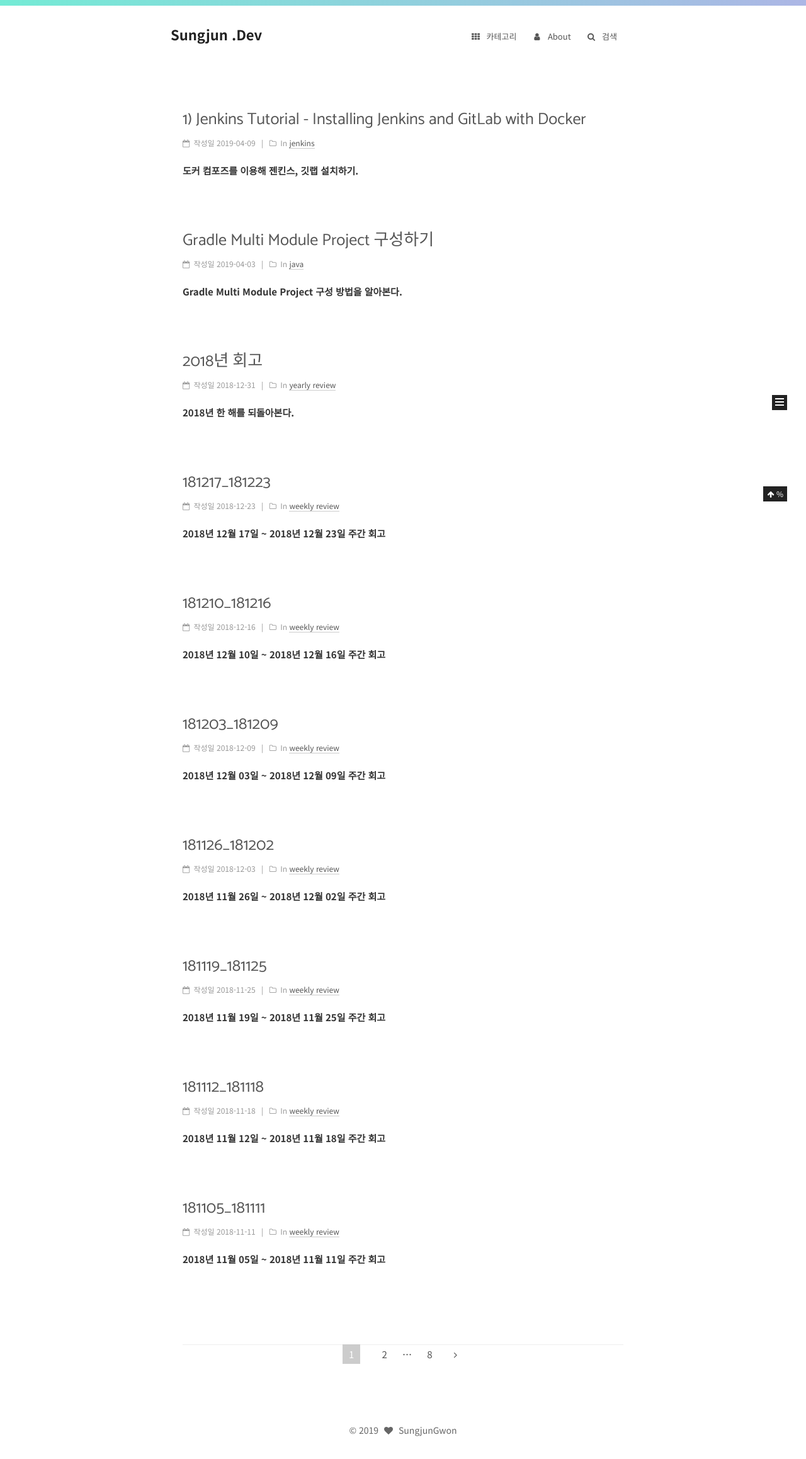
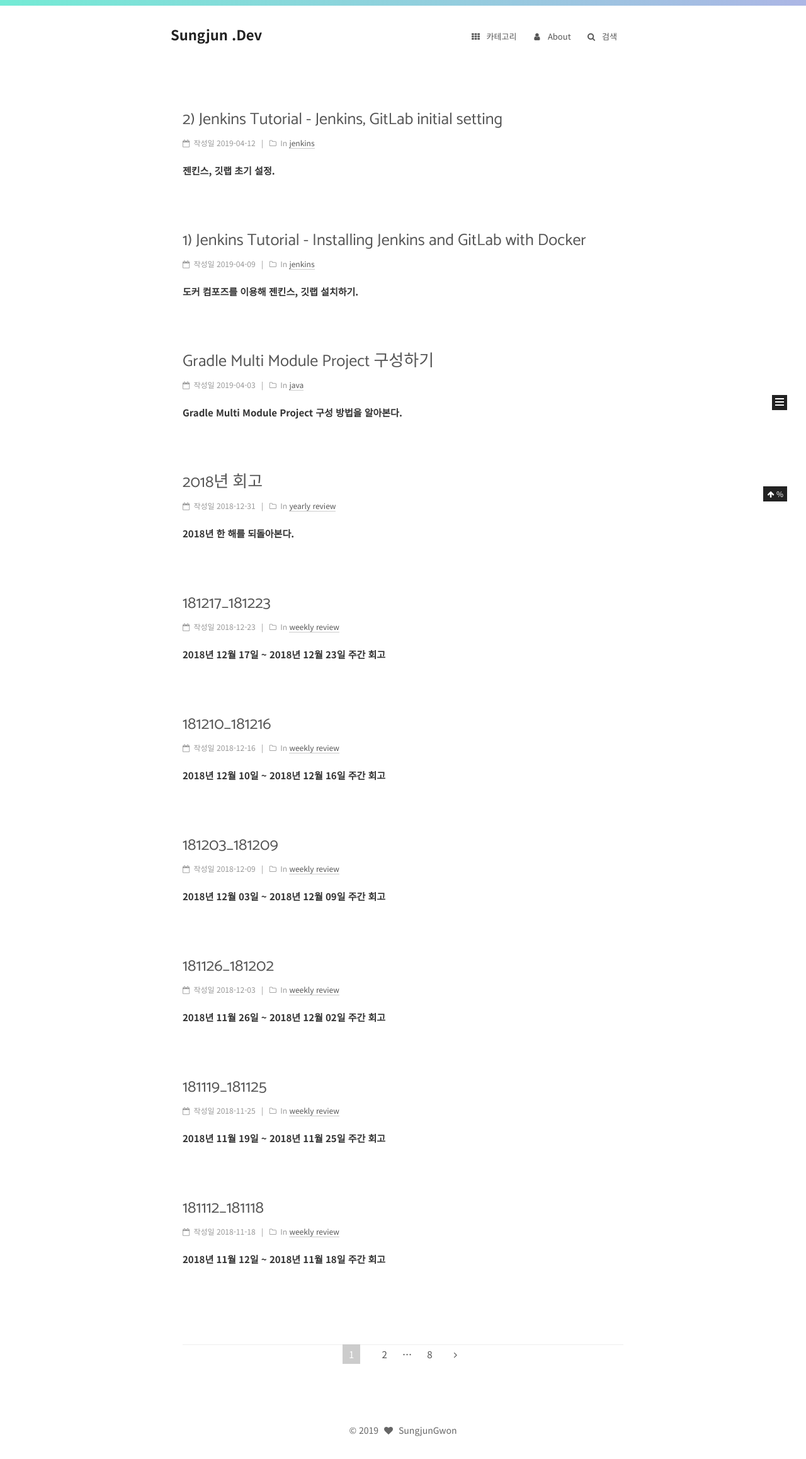
Before and after one commit to gwonsungjun/gwonsungjun.github.io, a Jekyll site: the page built from index.html, in a window 1280 px wide, cut to the strip 204-2520 px from the top of the page. Shown: the whole strip at 63% size. Built offline with Jekyll 4.4.1, drawn with Linux system fonts in a browser that asks for light colours; the list of posts is cut into pages by our own code; some of the changed lines change nothing that is shown.

Commit message:
Add jenkins tutorial 2

````diff
--- a/_posts/2019-04-09-jenkins_tutorial_1.md
+++ b/_posts/2019-04-09-jenkins_tutorial_1.md
@@ -29,7 +29,7 @@ Git Hosting service는 깃헙이 아닌 깃랩을 직접 설치해서 사용할
 ## Contents
 
 1. [Installing Jenkins and GitLab with Docker](https://gwonsungjun.github.io/articles/2019-04/jenkins_tutorial_1)
-2. Jenkins initial setting
+2. [Jenkins initial setting](https://gwonsungjun.github.io/articles/2019-04/jenkins_tutorial_2)
 3. Create AWS EC2 Instance
 4. Registering Jenkins items using web ui
 5. Registering Jenkins items using pipeline
--- /dev/null
+++ b/_posts/2019-04-12-jenkins_tutorial_2.md
@@ -0,0 +1,160 @@
+---
+title: '2) Jenkins Tutorial - Jenkins, GitLab initial setting'
+layout: post
+tags : jenkins, docker, gitlab
+category: jenkins
+subtitle: 젠킨스, 깃랩 초기 설정
+author : sungjun
+---
+
+**젠킨스, 깃랩 초기 설정.**
+
+---
+
+지난 [1편](https://gwonsungjun.github.io/articles/2019-04/jenkins_tutorial_1)에서 젠킨스와 깃랩을 설치해보았습니다.
+이번 시간에는 젠킨스와 깃랩의 기본 설정 작업을 진행해보도록 하겠습니다.
+
+## Contents
+
+1. [Installing Jenkins and GitLab with Docker](https://gwonsungjun.github.io/articles/2019-04/jenkins_tutorial_1)
+2. [Jenkins, GitLab initial setting](https://gwonsungjun.github.io/articles/2019-04/jenkins_tutorial_2)
+3. Create AWS EC2 Instance
+4. Registering Jenkins items using web ui
+5. Registering Jenkins items using pipeline
+
+## 2. Jenkins, GitLab initial setting
+
+### 2-1. Jenkins 로그인
+
+젠킨스를 설치 후 처음 접속하게 되면 지난 1편 마지막에 보인 이미지처럼 Unlock Jnekins 화면이 보입니다.
+따라서, lock 해제를 위해 젠킨스 컨테이너 안의 bash 셸로 연결하고 아래 cat 명령을 통해 Administrator password를 확인합니다.
+
+```shell
+docker exec -it jenkins /bin/bash
+$ cat /var/jenkins_home/secrets/initialAdminPassword
+6a85c6fa37644529a7426863a701784d
+```
+
+- 출력되는 password를 jnekins password 입력창에 copy & paste 합니다.
+
+이다음 절차는 이전에 제가 작성한 [Ubuntu 16.04 Jenkins 설치](https://gwonsungjun.github.io/articles/2018-04/jenkinsInstall) 글을 참조하여 플러그인 설치 및 계정 생성을 통해 로그인하도록 합니다.
+
+### 2-2. Jenkins 플러그인 설치
+
+Jenkins 첫 메인 화면에서 Jenkin 관리 > 플러그인 관리로 이동합니다.
+설치 가능 탭을 선택하고 `gitlab`을 검색한 뒤 아래 그림과 같이 `GitLab`을 선택합니다.
+
+![jenkins_plugin_gitlab](/assets/images/usingimages/jenkins_tutorial/jenkins_plugin_gitlab.png)
+
+다음 `slack`을 검색해서 `Slack Notification`을 선택한 뒤 "지금 다운로드하고 재시작 후 설치하기"를 클릭합니다.
+- 차후에 젠킨스 빌드 결과를 slack으로 전송할 것이기 때문에 미리 설치합니다.
+
+![jenkins_plugin_slack](/assets/images/usingimages/jenkins_tutorial/jenkins_plugin_slack.png)
+
+마지막으로 `설치가 끝나고 실행 중인 작업이 없으면 Jenkins 재시작`을 체크한 뒤 설치가 완료되면 jenkins가 재시작되도록 합니다.
+
+![jenkins_plugin_installing](/assets/images/usingimages/jenkins_tutorial/jenkins_plugin_installing.png)
+
+젠킨스에 재접속한 뒤 플러그인 관리의 설치된 플러그인 목록을 보면 GitLab와 Slack Notification 플러그인이 설치되어 있을 것입니다.
+
+### 2-3. Jenkins Jenkins CI Apps 설치
+
+slack worksapce는 테스트로 생성해준 뒤 채널 목록부분 아래 Apps 옆에 +를 클릭합니다.
+jenkins를 검색하고 Install를 눌려주면 Jenkins CI 설치를 위한 브라우저 창이 열립니다.
+
+![slack_jenkins_install_1](/assets/images/usingimages/jenkins_tutorial/slack_jenkins_install_1.png)
+
+![slack_jenkins_install_2](/assets/images/usingimages/jenkins_tutorial/slack_jenkins_install_2.png)
+
+Jenkins 빌드 결과 받을 채널을 생성해준 뒤 선택하고 "Add Jenkins CI integration" 버튼을 클릭합니다.
+
+![slack_jenkins_install_3](/assets/images/usingimages/jenkins_tutorial/slack_jenkins_install_3.png)
+
+마지막으로 "Setup Instr/uctions" 페이지를 확인할 수 있는데 잠시 켜둔 채 다시 젠킨스로 이동합니다.
+
+### 2-4. Jenkins Slack 연동
+
+Jenkins 관리 > 시스템 설정 > 맨 아래 `Global Slack Notifier Settings`으로 이동합니다.
+Integration Token Credential ID 옆에 `Add` 버튼을 클릭해서 2-3 마지막에 켜둔 Setup Instr/uctions 페이지의 Step 3 Integration Token을 아래와 같이 secret 부분에 입력합니다.
+
+![jenkins_slack_integration_1](/assets/images/usingimages/jenkins_tutorial/jenkins_slack_integration_1.png)
+
+Step 3 Base URL을 Slack compatible app URL에 입력하고 Channel or Slack ID는 젠킨스 빌드 결과를 받기 위해 생선한 slack 채널명을 입력합니다.
+Test Connection 버튼을 클릭했을 때 success가 떨어지면 저장하도록 합니다.
+
+![jenkins_slack_integration_2](/assets/images/usingimages/jenkins_tutorial/jenkins_slack_integration_2.png)
+
+- (+) 여러개의 슬랙 채널을 사용하는 방법 : comma separated(,)를 이용해서 등록 가능합니다.
+
+### 2-5. GitLab 로그인 및 프로젝트 생성
+
+GitLab으로 접속하여 패스워드를 설정해주고 로그인합니다.
+- default ID는 root입니다.
+
+![gitlab_login](/assets/images/usingimages/jenkins_tutorial/gitlab_login.png)
+
+"Create a project"를 클릭하여 프로젝트를 새롭게 생성합니다.
+
+![gitlab_create_project](/assets/images/usingimages/jenkins_tutorial/gitlab_create_project.png)
+
+프로젝트 이름 등 정보를 입력하고 "Create project"를 클릭합니다.
+
+![gitlab_new_project](/assets/images/usingimages/jenkins_tutorial/gitlab_new_project.png)
+
+데모 프로젝트는 [GitHub Sample project](https://github.com/gwonsungjun/demo-springboot)를 내려받아서 사용하시면 됩니다.
+- 간단하게 hello world를 출력하는 spring boot로 작성된 프로젝트입니다.
+
+데모 프로젝트를 내려받고 아래 명령을 통하여 GitLab에 Push를 합니다.
+
+```shell
+cd existing_folder
+git init
+git remote add origin http://localhost/root/test.git
+git add .
+git commit -m "Initial commit"
+git push -u origin master
+```
+
+- 아래와 같이 프로젝트 소스가 정상적으로 올라오면 성공입니다.
+
+![gitlab_project](/assets/images/usingimages/jenkins_tutorial/gitlab_project.png)
+
+### 2-6. GitLab Access Token 생성
+
+Gitlab > User settings > Access Tokens로 이동합니다.
+Name, Expires at, Scopes를 선택 및 입력하고 Create personal access token 클릭하여 상단에 생성된 토큰을 복사합니다.
+
+![gitlab_accesstoken](/assets/images/usingimages/jenkins_tutorial/gitlab_accesstoken.png)
+
+### 2-7. Jenkins Credentials 등록
+
+왼쪽 메뉴에서 Credentials > System > Global credentials > Add Credentials를 클릭해서 2-6에서 복사한 GitLab API token을 등록해줍니다.
+
+![jenkins_credential](/assets/images/usingimages/jenkins_tutorial/jenkins_credential.png)
+![jenkins_credential_gitlab](/assets/images/usingimages/jenkins_tutorial/jenkins_credential_gitlab.png)
+
+- Kind : GitLab API token
+- Scope : Global
+- 방금 위에서 GitLab에서 복사한 Access Token, API token에 붙여넣기
+- ID, Description 입력 후 OK
+
+
+### 2-8. Jenkins GitLab Connection
+
+왼쪽 메뉴 Jenkins 관리 > 시스템 설정 > GitLab에서 GitLab connections를 설정합니다.
+
+![jenkins_gitlab_connect](/assets/images/usingimages/jenkins_tutorial/jenkins_gitlab_connect.png)
+
+- Connection name : 식별할 수 있는 값 입력
+- GitLab Host URL
+    - `docker inspect gitlab | grep "IPAddress"` 명령을 입력해서 나오는 IP를 입력한다.
+    - 도커 컨테이너의 private IP는 유동적으로 바뀌기 때문에 매번 바꿔줘야 하는 불편함이 있다. 따라서 로컬 테스트일 경우만 사용하고 실제 상용 서비스일 경우 gitlab의 도메인 주소를 입력해주면 된다.
+- Credentials : 위 2-7에서 생성한 Credentials를 등록
+- Test Connection > Success 확인되면 SAVE
+
+### 마무리
+
+이번 시간에는 젠킨스와 깃랩의 기본 설정을 해보았습니다.
+젠킨스와 깃랩을 처음 접하시는 분들은 조금 복잡해 보일 수도 있다고 생각합니다. 궁금한 점이 있으면 언제나 댓글에 질문을 남겨주세요.
+다음 시간에는 배포할 서버 AWS EC2 인스턴스를 생성해보도록 하겠습니다.
+감사합니다.
````
Also changed, not shown: assets/images/usingimages/jenkins_tutorial/gitlab_accesstoken.png (added), assets/images/usingimages/jenkins_tutorial/gitlab_create_project.png (added), assets/images/usingimages/jenkins_tutorial/gitlab_login.png (added), assets/images/usingimages/jenkins_tutorial/gitlab_new_project.png (added), assets/images/usingimages/jenkins_tutorial/gitlab_project.png (added), assets/images/usingimages/jenkins_tutorial/jenkins_credential.png (added), assets/images/usingimages/jenkins_tutorial/jenkins_credential_gitlab.png (added), assets/images/usingimages/jenkins_tutorial/jenkins_gitlab_connect.png (added), assets/images/usingimages/jenkins_tutorial/jenkins_plugin_gitlab.png (added), assets/images/usingimages/jenkins_tutorial/jenkins_plugin_installing.png (added), assets/images/usingimages/jenkins_tutorial/jenkins_plugin_slack.png (added), assets/images/usingimages/jenkins_tutorial/jenkins_slack_integration_1.png (added), assets/images/usingimages/jenkins_tutorial/jenkins_slack_integration_2.png (added), assets/images/usingimages/jenkins_tutorial/slack_jenkins_install_1.png (added), 2 more files.
